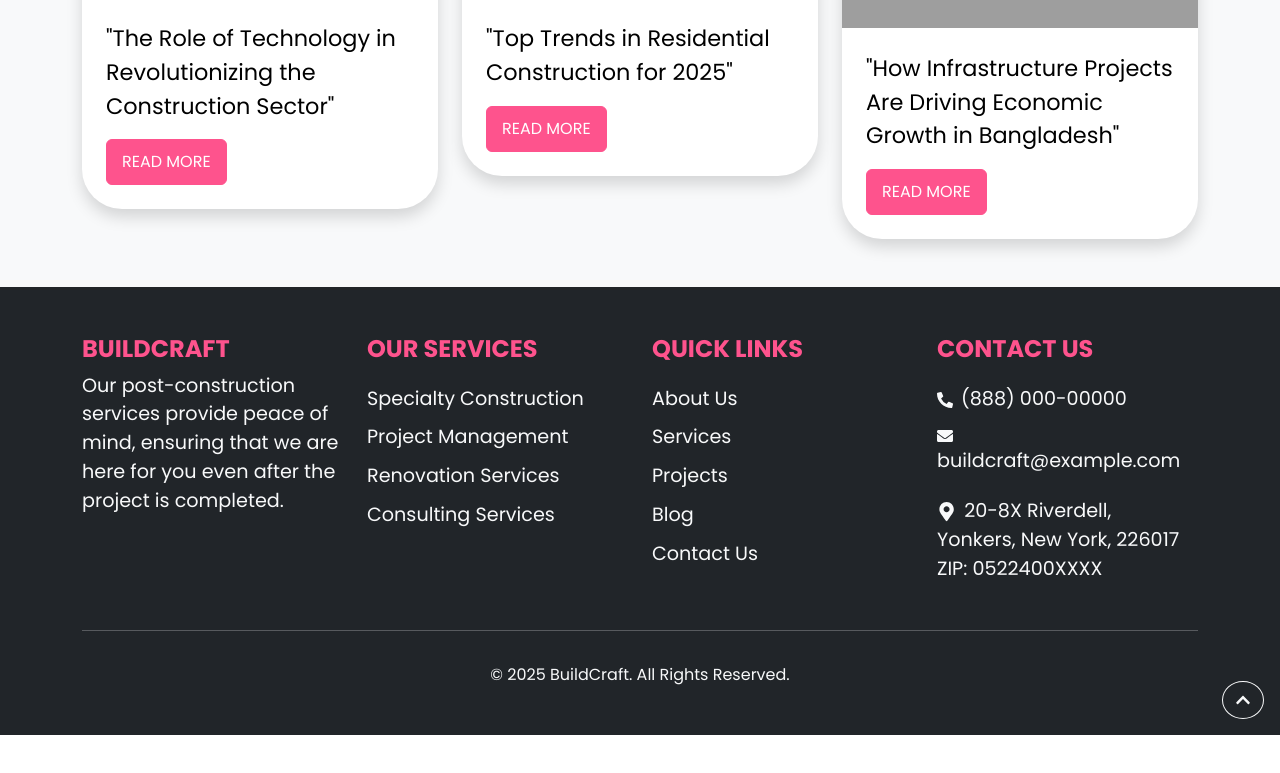
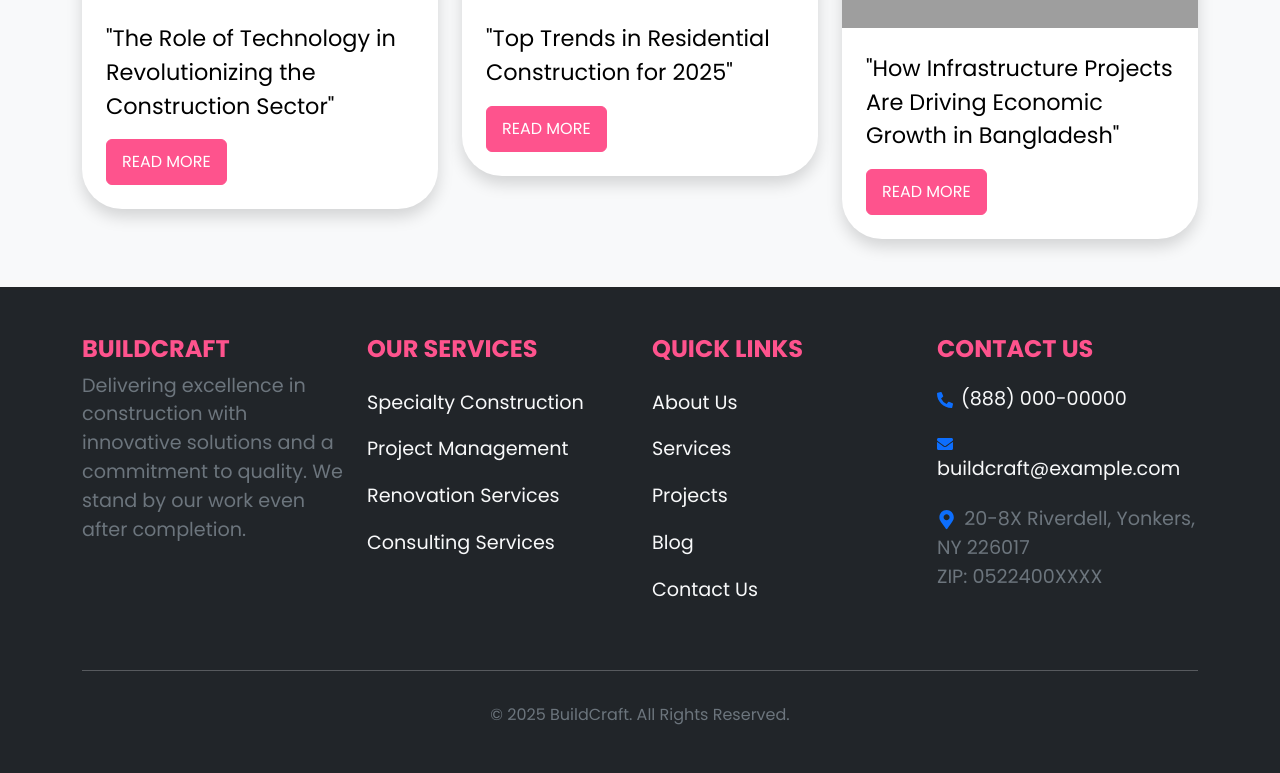
Before and after one commit to Rownokk/BuildCraft, a React (Vite) app in the folder frontend/: page /blogs in a window 1280 px wide. Shown: the part 1510-2283 px from the top of the page. Before the commit the page ends 2245 px from the top, so only its background shows below. Built offline with nearby package versions, Linux system fonts and the light colour scheme; grey boxes are pictures that could not be loaded.

Commit message:
enhanced footer , Frontend Ui Complete #14

```diff
--- a/frontend/src/components/common/Footer.jsx
+++ b/frontend/src/components/common/Footer.jsx
@@ -1,58 +1,149 @@
-import React from 'react';
+import React, { useState, useEffect } from 'react';
 import { FaPhoneAlt, FaEnvelope, FaMapMarkerAlt, FaChevronUp } from 'react-icons/fa';
 
 const Footer = () => {
+  const [isVisible, setIsVisible] = useState(false);
+
+  // Show/hide button based on scroll position
+  useEffect(() => {
+    const toggleVisibility = () => {
+      if (window.scrollY > 300) {
+        setIsVisible(true);
+      } else {
+        setIsVisible(false);
+      }
+    };
+
+    window.addEventListener("scroll", toggleVisibility);
+    return () => window.removeEventListener("scroll", toggleVisibility);
+  }, []);
+
+  // Scroll to top function
+  const scrollToTop = () => {
+    window.scrollTo({ top: 0, behavior: "smooth" });
+  };
+
   return (
-    <footer className='bg-dark text-light py-5 position-relative'>
-      <div className='container'>
-        <div className='row'>
-          <div className='col-md-3 mb-4'>
-            <h3 className='fw-bold text-uppercase'>BuildCraft</h3>
-            <p>
-              Our post-construction services provide peace of mind, ensuring that we are
-              here for you even after the project is completed.
+    <footer className="bg-dark text-light py-5 position-relative">
+      <div className="container">
+        <div className="row">
+          {/* Company Overview */}
+          <div className="col-md-3 mb-4">
+            <h3 className="fw-bold text-uppercase">BuildCraft</h3>
+            <p className="text-secondary">
+              Delivering excellence in construction with innovative solutions and
+              a commitment to quality. We stand by our work even after completion.
             </p>
           </div>
-          <div className='col-md-3 mb-4'>
-            <h3 className='fw-bold mb-3 text-uppercase'>Our Services</h3>
-            <ul className='list-unstyled'>
-              <li><a href='' className='text-light text-decoration-none'>Specialty Construction</a></li>
-              <li><a href='' className='text-light text-decoration-none'>Project Management</a></li>
-              <li><a href='' className='text-light text-decoration-none'>Renovation Services</a></li>
-              <li><a href='' className='text-light text-decoration-none'>Consulting Services</a></li>
+
+          {/* Services Section */}
+          <div className="col-md-3 mb-4">
+            <h3 className="fw-bold mb-3 text-uppercase">Our Services</h3>
+            <ul className="list-unstyled">
+              {['Specialty Construction', 'Project Management', 'Renovation Services', 'Consulting Services'].map((service, index) => (
+                <li key={index}>
+                  <a href="#" className="text-light text-decoration-none text-secondary d-block py-1">
+                    {service}
+                  </a>
+                </li>
+              ))}
             </ul>
           </div>
-          <div className='col-md-3 mb-4'>
-            <h3 className='fw-bold mb-3 text-uppercase'>Quick Links</h3>
-            <ul className='list-unstyled'>
-              <li><a href='/about' className='text-light text-decoration-none'>About Us</a></li>
-              <li><a href='/services' className='text-light text-decoration-none'>Services</a></li>
-              <li><a href='/projects' className='text-light text-decoration-none'>Projects</a></li>
-              <li><a href='/blogs' className='text-light text-decoration-none'>Blog</a></li>
-              <li><a href='/contact' className='text-light text-decoration-none'>Contact Us</a></li>
+
+          {/* Quick Links Section */}
+          <div className="col-md-3 mb-4">
+            <h3 className="fw-bold mb-3 text-uppercase">Quick Links</h3>
+            <ul className="list-unstyled">
+              {[
+                { name: 'About Us', link: '/about' },
+                { name: 'Services', link: '/services' },
+                { name: 'Projects', link: '/projects' },
+                { name: 'Blog', link: '/blogs' },
+                { name: 'Contact Us', link: '/contact' },
+              ].map((item, index) => (
+                <li key={index}>
+                  <a href={item.link} className="text-light text-decoration-none text-secondary d-block py-1">
+                    {item.name}
+                  </a>
+                </li>
+              ))}
             </ul>
           </div>
-          <div className='col-md-3 mb-4'>
-            <h3 className='fw-bold mb-3 text-uppercase'>Contact Us</h3>
-            <ul className='list-unstyled'>
-              <li><FaPhoneAlt className='me-2' /><a href='tel:+188800000000' className='text-light text-decoration-none'>(888) 000-00000</a></li>
-              <li><FaEnvelope className='me-2' /><a href='mailto:buildcraft@example.com' className='text-light text-decoration-none'>buildcraft@example.com</a></li>
+
+          {/* Contact Information */}
+          <div className="col-md-3 mb-4">
+            <h3 className="fw-bold mb-3 text-uppercase">Contact Us</h3>
+            <ul className="list-unstyled">
+              <li className="mb-2">
+                <FaPhoneAlt className="me-2 text-primary" />
+                <a href="tel:+188800000000" className="text-light text-decoration-none">
+                  (888) 000-00000
+                </a>
+              </li>
+              <li className="mb-2">
+                <FaEnvelope className="me-2 text-primary" />
+                <a href="mailto:buildcraft@example.com" className="text-light text-decoration-none">
+                  buildcraft@example.com
+                </a>
+              </li>
             </ul>
-            <p className='mb-0'>
-              <FaMapMarkerAlt className='me-2' />
-              20-8X Riverdell,<br/> Yonkers, New York, 226017<br />
+            <p className="mb-0 text-secondary">
+              <FaMapMarkerAlt className="me-2 text-primary" />
+              20-8X Riverdell, Yonkers, NY 226017 <br />
               ZIP: 0522400XXXX
             </p>
           </div>
         </div>
-        <hr className='bg-light' />
-        <div className='text-center pt-3'>
+
+        {/* Divider */}
+        <hr className="bg-secondary" />
+
+        {/* Footer Bottom Section */}
+        <div className="text-center pt-3 text-secondary">
           &copy; 2025 BuildCraft. All Rights Reserved.
         </div>
-        <div className='position-absolute end-0 bottom-0 p-3'>
-          <a href='#' className='btn btn-outline-light rounded-circle'><FaChevronUp /></a>
-        </div>
+
+        {/* Scroll to Top Button */}
+        {isVisible && (
+          <button
+            className="scroll-to-top"
+            onClick={scrollToTop}
+          >
+            <FaChevronUp />
+          </button>
+        )}
       </div>
+
+      {/* Scroll to Top Button CSS */}
+      <style>
+        {`
+          .scroll-to-top {
+            position: fixed;
+            bottom: 20px;
+            right: 20px;
+            width: 50px;
+            height: 50px;
+            background: linear-gradient(45deg, #ff416c, #ff4b2b);
+            color: white;
+            border: none;
+            border-radius: 50%;
+            display: flex;
+            align-items: center;
+            justify-content: center;
+            font-size: 24px;
+            cursor: pointer;
+            box-shadow: 0px 4px 10px rgba(255, 75, 43, 0.4);
+            transition: all 0.3s ease-in-out;
+            opacity: 0.9;
+          }
+
+          .scroll-to-top:hover {
+            transform: scale(1.1);
+            box-shadow: 0px 6px 15px rgba(255, 75, 43, 0.6);
+            opacity: 1;
+          }
+        `}
+      </style>
     </footer>
   );
 };
```
